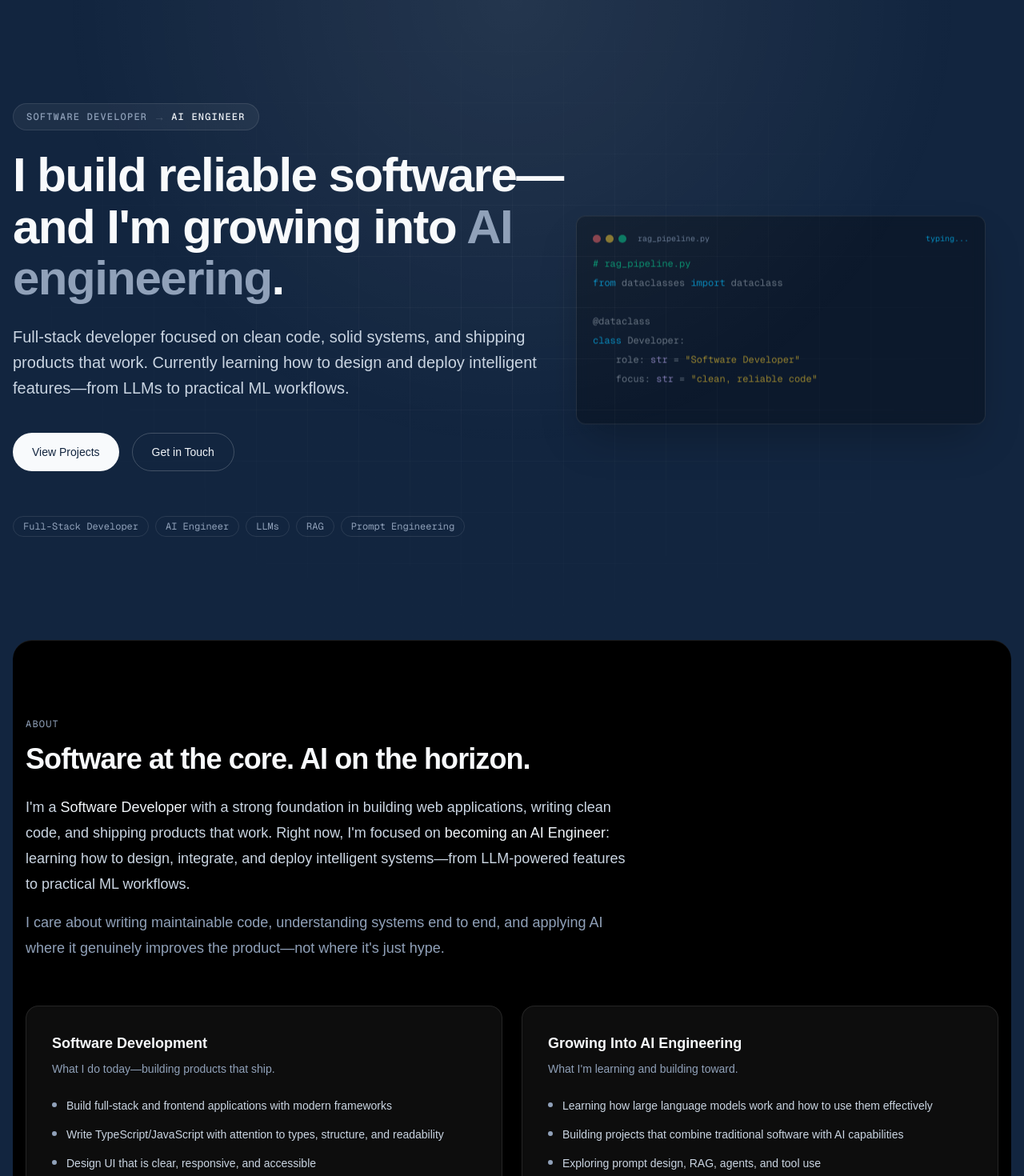
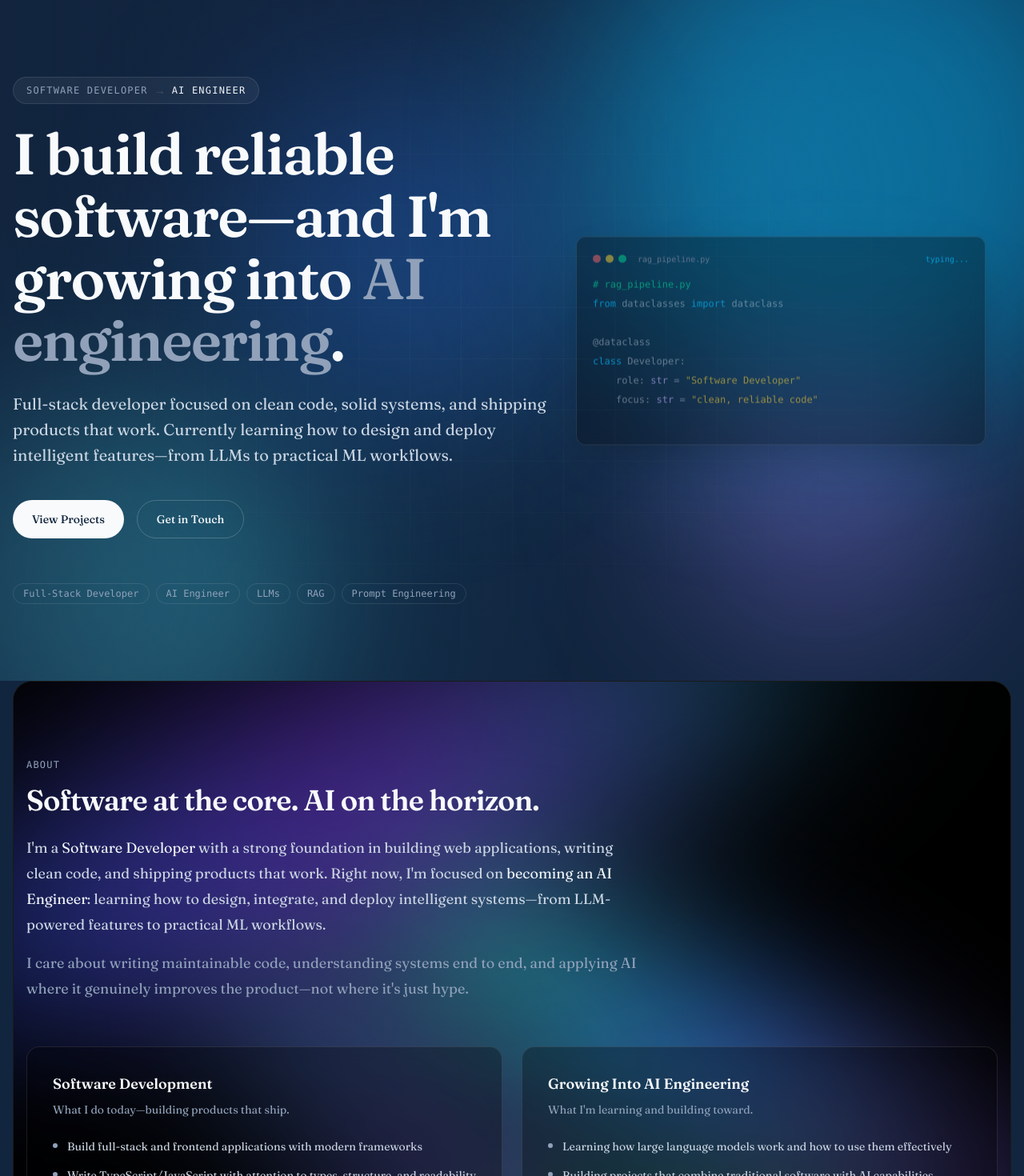
Before and after one commit to DoMAAA21/portfolio2026, a Next.js app: page / in a window 1280 px wide. Shown: the top 1470 px of the page at 80% size. Built offline with nearby package versions, Linux system fonts and the light colour scheme.

Commit message:
Update package.json for new dependencies, adjust development server port, and enhance styling in components. Introduce animated backgrounds in Hero and Projects sections, and refactor font usage in layout and global styles.

```diff
--- a/src/app/globals.css
+++ b/src/app/globals.css
@@ -8,13 +8,13 @@
 @theme inline {
   --color-background: var(--background);
   --color-foreground: var(--foreground);
-  --font-sans: var(--font-geist-sans);
-  --font-mono: var(--font-geist-mono);
+  --font-sans: var(--font-fraunces);
+  --font-mono: ui-monospace, SFMono-Regular, Menlo, Monaco, Consolas, monospace;
 }
 
 
 body {
   background: var(--background);
   color: var(--foreground);
-  font-family: Arial, Helvetica, sans-serif;
+  font-family: var(--font-fraunces), Georgia, "Times New Roman", serif;
 }
--- a/src/app/layout.tsx
+++ b/src/app/layout.tsx
@@ -1,14 +1,9 @@
 import type { Metadata } from "next";
-import { Geist, Geist_Mono } from "next/font/google";
+import { Fraunces } from "next/font/google";
 import "./globals.css";
 
-const geistSans = Geist({
-  variable: "--font-geist-sans",
-  subsets: ["latin"],
-});
-
-const geistMono = Geist_Mono({
-  variable: "--font-geist-mono",
+const fraunces = Fraunces({
+  variable: "--font-fraunces",
   subsets: ["latin"],
 });
 
@@ -56,9 +51,12 @@ export default function RootLayout({
   return (
     <html
       lang="en"
-      className={`${geistSans.variable} ${geistMono.variable} h-full scroll-smooth antialiased`}
+      suppressHydrationWarning
+      className={`${fraunces.variable} h-full scroll-smooth antialiased`}
     >
-      <body className="min-h-full flex flex-col">{children}</body>
+      <body suppressHydrationWarning className="min-h-full flex flex-col">
+        {children}
+      </body>
     </html>
   );
 }
--- a/src/components/About.tsx
+++ b/src/components/About.tsx
@@ -1,3 +1,5 @@
+import { AboutRibbonBackground } from "./AboutRibbonBackground";
+
 const softwareSkills = [
   "Build full-stack and frontend applications with modern frameworks",
   "Write TypeScript/JavaScript with attention to types, structure, and readability",
@@ -18,9 +20,11 @@ export function About() {
   return (
     <section
       id="about"
-      className="border-t border-white/10 bg-black px-6 py-24 sm:px-10 lg:px-4 rounded-3xl mx-4"
+      className="relative mx-4 overflow-hidden rounded-3xl border border-white/10 bg-black px-6 py-24 sm:px-10 lg:px-4"
     >
-      <div className="mx-auto w-full max-w-7xl">
+      <AboutRibbonBackground />
+
+      <div className="relative z-10 mx-auto w-full max-w-7xl">
         <p className="font-mono text-xs uppercase tracking-widest text-slate-400">
           About
         </p>
@@ -45,7 +49,7 @@ export function About() {
         </p>
 
         <div className="mt-14 grid gap-6 lg:grid-cols-2">
-          <article className="rounded-2xl border border-white/10 bg-white/5 p-8">
+          <article className="rounded-2xl border border-white/10 bg-black/30 p-8 backdrop-blur-sm">
             <h3 className="text-lg font-semibold text-slate-50">
               Software Development
             </h3>
@@ -68,7 +72,7 @@ export function About() {
             </ul>
           </article>
 
-          <article className="rounded-2xl border border-white/10 bg-white/5 p-8">
+          <article className="rounded-2xl border border-white/10 bg-black/30 p-8 backdrop-blur-sm">
             <h3 className="text-lg font-semibold text-slate-50">
               Growing Into AI Engineering
             </h3>
--- /dev/null
+++ b/src/components/AboutRibbonBackground.tsx
@@ -0,0 +1,107 @@
+"use client";
+
+import { motion, useReducedMotion } from "motion/react";
+
+const RIBBONS = [
+  {
+    wrapper:
+      "top-[0%] left-[-20%] h-[min(340px,42vh)] w-[min(1150px,150%)]",
+    gradient:
+      "bg-[linear-gradient(100deg,rgba(37,99,235,0.9),rgba(124,58,237,0.8),rgba(34,211,238,0.7))]",
+    animate: {
+      x: [0, 160, -90, 0],
+      y: [0, -70, 80, 0],
+      rotate: [-32, -18, -38, -32],
+      scale: [1, 1.12, 0.94, 1],
+    },
+    duration: 14,
+  },
+  {
+    wrapper:
+      "top-[30%] right-[-25%] h-[min(300px,38vh)] w-[min(1050px,140%)]",
+    gradient:
+      "bg-[linear-gradient(80deg,rgba(16,185,129,0.75),rgba(59,130,246,0.7),rgba(168,85,247,0.65))]",
+    animate: {
+      x: [0, -140, 100, 0],
+      y: [0, 60, -70, 0],
+      rotate: [18, 30, 12, 18],
+      scale: [1, 0.92, 1.08, 1],
+    },
+    duration: 16,
+  },
+  {
+    wrapper:
+      "bottom-[-8%] left-[5%] h-[min(280px,34vh)] w-[min(950px,125%)]",
+    gradient:
+      "bg-[linear-gradient(110deg,rgba(99,102,241,0.75),rgba(14,165,233,0.7),rgba(52,211,153,0.6),rgba(250,204,21,0.4))]",
+    animate: {
+      x: [0, 110, -130, 0],
+      y: [0, -50, 40, 0],
+      rotate: [-14, -26, -8, -14],
+      scale: [1, 1.06, 0.96, 1],
+    },
+    duration: 15,
+  },
+  {
+    wrapper:
+      "top-[50%] left-[20%] h-[min(220px,28vh)] w-[min(750px,95%)]",
+    gradient:
+      "bg-[linear-gradient(90deg,rgba(56,189,248,0.6),rgba(139,92,246,0.55),rgba(34,197,94,0.5))]",
+    animate: {
+      x: [0, -80, 90, 0],
+      y: [0, 55, -35, 0],
+      rotate: [38, 48, 30, 38],
+      scale: [1, 1.1, 0.93, 1],
+    },
+    duration: 13,
+  },
+];
+
+export function AboutRibbonBackground() {
+  const prefersReducedMotion = useReducedMotion();
+  const shouldAnimate = prefersReducedMotion !== true;
+
+  return (
+    <div
+      aria-hidden
+      className="pointer-events-none absolute inset-0 z-0 overflow-hidden rounded-3xl"
+    >
+      <div className="absolute inset-0 bg-black" />
+
+      <div className="absolute inset-0">
+        {RIBBONS.map((ribbon, index) => {
+          const initial = {
+            x: ribbon.animate.x[0],
+            y: ribbon.animate.y[0],
+            rotate: ribbon.animate.rotate[0],
+            scale: ribbon.animate.scale[0],
+          };
+
+          return (
+            <div key={ribbon.wrapper} className={`absolute ${ribbon.wrapper}`}>
+              <motion.div
+                className={`h-full w-full rounded-[100%] blur-[100px] mix-blend-screen ${ribbon.gradient}`}
+                style={{ transformOrigin: "center center" }}
+                initial={initial}
+                animate={shouldAnimate ? ribbon.animate : initial}
+                transition={
+                  shouldAnimate
+                    ? {
+                        duration: ribbon.duration,
+                        repeat: Infinity,
+                        ease: "easeInOut",
+                        delay: index * 0.8,
+                      }
+                    : undefined
+                }
+              />
+            </div>
+          );
+        })}
+      </div>
+
+      <div className="absolute inset-0 bg-[radial-gradient(circle_at_50%_50%,transparent_15%,rgba(0,0,0,0.5)_100%)]" />
+      <div className="absolute inset-0 bg-gradient-to-b from-black/20 via-transparent to-black/40" />
+    </div>
+  );
+}
--- /dev/null
+++ b/src/components/AnimatedBlobBackground.tsx
@@ -0,0 +1,156 @@
+"use client";
+
+import { motion, useReducedMotion } from "motion/react";
+
+type BlobConfig = {
+  className: string;
+  animate: {
+    x: number[];
+    y: number[];
+    scale: number[];
+  };
+  duration: number;
+};
+
+const HERO_BLOBS: BlobConfig[] = [
+  {
+    className:
+      "top-[-10%] right-[-5%] h-[min(620px,75vw)] w-[min(620px,75vw)] bg-sky-400/45",
+    animate: {
+      x: [0, 50, -25, 0],
+      y: [0, -40, 30, 0],
+      scale: [1, 1.1, 0.94, 1],
+    },
+    duration: 22,
+  },
+  {
+    className:
+      "bottom-[-15%] left-[-8%] h-[min(520px,65vw)] w-[min(520px,65vw)] bg-cyan-300/35",
+    animate: {
+      x: [0, -40, 30, 0],
+      y: [0, 40, -25, 0],
+      scale: [1, 0.9, 1.08, 1],
+    },
+    duration: 26,
+  },
+  {
+    className:
+      "top-[10%] left-[20%] h-[min(420px,50vw)] w-[min(420px,50vw)] bg-blue-500/30",
+    animate: {
+      x: [0, 30, -35, 0],
+      y: [0, 25, -40, 0],
+      scale: [1, 1.06, 0.97, 1],
+    },
+    duration: 20,
+  },
+  {
+    className:
+      "right-[5%] bottom-[5%] h-[min(360px,42vw)] w-[min(360px,42vw)] bg-violet-400/30",
+    animate: {
+      x: [0, -25, 35, 0],
+      y: [0, -30, 20, 0],
+      scale: [1, 1.04, 0.95, 1],
+    },
+    duration: 24,
+  },
+];
+
+const PROJECTS_BLOBS: BlobConfig[] = [
+  {
+    className:
+      "top-[-20%] left-[-5%] h-[min(500px,60vw)] w-[min(500px,60vw)] bg-indigo-400/35",
+    animate: {
+      x: [0, 35, -20, 0],
+      y: [0, 30, -25, 0],
+      scale: [1, 1.08, 0.96, 1],
+    },
+    duration: 24,
+  },
+  {
+    className:
+      "top-[30%] right-[-10%] h-[min(480px,55vw)] w-[min(480px,55vw)] bg-sky-400/30",
+    animate: {
+      x: [0, -45, 20, 0],
+      y: [0, -20, 35, 0],
+      scale: [1, 0.94, 1.06, 1],
+    },
+    duration: 28,
+  },
+  {
+    className:
+      "bottom-[-10%] left-[30%] h-[min(400px,48vw)] w-[min(400px,48vw)] bg-cyan-300/28",
+    animate: {
+      x: [0, 25, -30, 0],
+      y: [0, -35, 15, 0],
+      scale: [1, 1.05, 0.97, 1],
+    },
+    duration: 22,
+  },
+  {
+    className:
+      "right-[15%] bottom-[10%] h-[min(300px,35vw)] w-[min(300px,35vw)] bg-violet-400/25",
+    animate: {
+      x: [0, -20, 25, 0],
+      y: [0, 20, -30, 0],
+      scale: [1, 1.03, 0.95, 1],
+    },
+    duration: 26,
+  },
+];
+
+const VARIANTS = {
+  hero: {
+    blobs: HERO_BLOBS,
+    glows: [
+      "bg-[radial-gradient(circle_at_70%_30%,rgba(56,189,248,0.12),transparent_45%)]",
+      "bg-[radial-gradient(circle_at_20%_80%,rgba(34,211,238,0.1),transparent_40%)]",
+    ],
+  },
+  projects: {
+    blobs: PROJECTS_BLOBS,
+    glows: [
+      "bg-[radial-gradient(circle_at_15%_40%,rgba(99,102,241,0.1),transparent_45%)]",
+      "bg-[radial-gradient(circle_at_85%_60%,rgba(56,189,248,0.1),transparent_40%)]",
+    ],
+  },
+} as const;
+
+type BlobVariant = keyof typeof VARIANTS;
+
+export function AnimatedBlobBackground({
+  variant = "hero",
+}: {
+  variant?: BlobVariant;
+}) {
+  const prefersReducedMotion = useReducedMotion();
+  const { blobs, glows } = VARIANTS[variant];
+
+  return (
+    <div
+      aria-hidden
+      className="pointer-events-none absolute inset-0 z-0 overflow-hidden"
+    >
+      {blobs.map((blob, index) => (
+        <motion.div
+          key={blob.className}
+          className={`absolute rounded-full blur-[100px] will-change-transform ${blob.className}`}
+          animate={prefersReducedMotion ? undefined : blob.animate}
+          transition={
+            prefersReducedMotion
+              ? undefined
+              : {
+                  duration: blob.duration,
+                  repeat: Infinity,
+                  ease: "easeInOut",
+                  delay: index * 1.2,
+                }
+          }
+        />
+      ))}
+
+      {glows.map((glow) => (
+        <div key={glow} className={`absolute inset-0 ${glow}`} />
+      ))}
+    </div>
+  );
+}
--- a/src/components/Hero.tsx
+++ b/src/components/Hero.tsx
@@ -1,16 +1,14 @@
+import { HeroBlobBackground } from "./HeroBlobBackground";
 import { HeroCodeBackground } from "./HeroCodeBackground";
 
 export function Hero() {
   return (
     <section className="relative flex min-h-[calc(100vh-0px)] w-full items-center overflow-hidden bg-background px-6 py-24 sm:px-10 lg:px-4">
+      <HeroBlobBackground />
       <HeroCodeBackground />
       <div
         aria-hidden
-        className="pointer-events-none absolute inset-0 bg-[radial-gradient(circle_at_top,rgba(255,255,255,0.08),transparent_55%)]"
-      />
-      <div
-        aria-hidden
-        className="pointer-events-none absolute inset-0 bg-[linear-gradient(to_right,rgba(255,255,255,0.04)_1px,transparent_1px),linear-gradient(to_bottom,rgba(255,255,255,0.04)_1px,transparent_1px)] bg-[size:4rem_4rem] [mask-image:radial-gradient(ellipse_at_center,black,transparent_75%)]"
+        className="pointer-events-none absolute inset-0 z-[2] bg-[linear-gradient(to_right,rgba(255,255,255,0.03)_1px,transparent_1px),linear-gradient(to_bottom,rgba(255,255,255,0.03)_1px,transparent_1px)] bg-[size:4rem_4rem] [mask-image:radial-gradient(ellipse_at_center,black,transparent_80%)]"
       />
 
       <div className="relative z-10 mx-auto w-full max-w-7xl">
@@ -26,7 +24,7 @@ export function Hero() {
           </span>
         </p>
 
-        <h1 className="max-w-3xl text-4xl font-semibold tracking-tight text-slate-50 sm:text-5xl lg:text-6xl lg:leading-[1.08]">
+        <h1 className="max-w-3xl text-3xl font-semibold tracking-tight text-slate-50 sm:text-5xl lg:text-7xl lg:leading-[1.08]">
           I build reliable software—and I&apos;m growing into{" "}
           <span className="text-slate-400">AI engineering</span>.
         </h1>
--- /dev/null
+++ b/src/components/HeroBlobBackground.tsx
@@ -0,0 +1 @@
+export { AnimatedBlobBackground as HeroBlobBackground } from "./AnimatedBlobBackground";
--- a/src/components/HeroCodeBackground.tsx
+++ b/src/components/HeroCodeBackground.tsx
@@ -220,9 +220,9 @@ export function HeroCodeBackground() {
   return (
     <div
       aria-hidden
-      className="pointer-events-none absolute inset-0 overflow-hidden"
+      className="pointer-events-none absolute inset-0 z-[1] overflow-hidden"
     >
-      <div className="absolute inset-0 bg-gradient-to-r from-background via-background/85 to-background/30" />
+      <div className="absolute inset-0 bg-gradient-to-r from-background/50 via-transparent to-transparent" />
 
       <div className="absolute right-0 top-1/2 hidden w-[min(560px,50vw)] -translate-y-1/2 pr-4 md:block lg:pr-8 xl:pr-12">
         <div className="rounded-xl border border-white/10 bg-black/30 p-5 shadow-2xl backdrop-blur-sm">
@@ -242,7 +242,7 @@ export function HeroCodeBackground() {
 
           <pre
             ref={preRef}
-            className="max-h-[min(420px,55vh)] overflow-y-auto font-mono text-[11px] leading-6 xl:text-xs"
+            className="font-mono text-[11px] leading-6 xl:text-xs"
           >
             <code>
               {completedHighlight}
```
Also changed, not shown: package.json (+5 -2 lines), src/components/Projects.tsx (+10 -2 lines), 1 other file (tests, documents, lock files or other folders).
